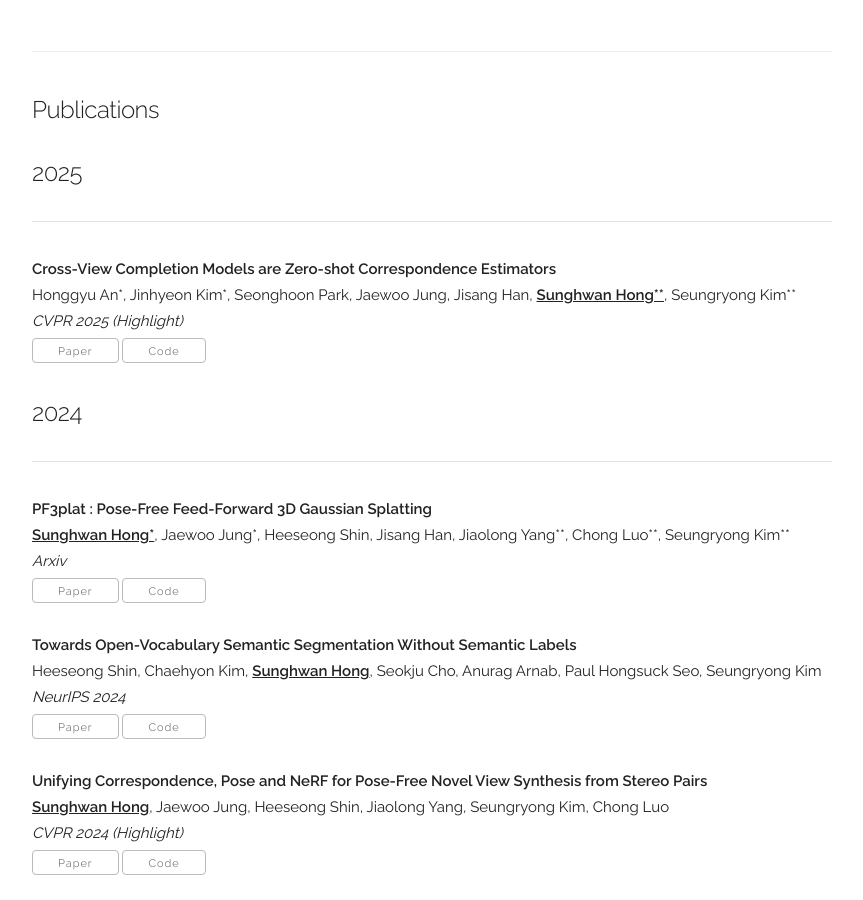
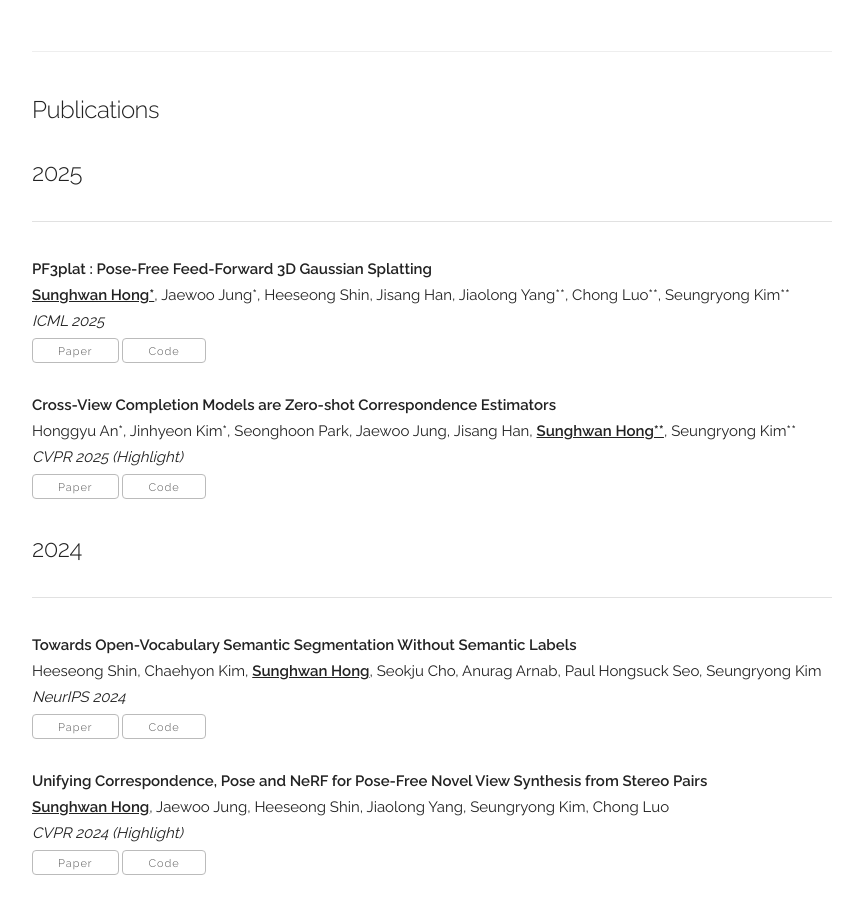
Before and after one commit to jang-1996/jang-1996.github.io, a Jekyll site: the page built from index.html, in a window 1280 px wide and 900 px high, scrolled down 1396 px. Shown: the whole window, without its empty margins (208-1071 px from the left). Built offline with Jekyll 4.4.1, drawn with Linux system fonts in a browser that asks for light colours; some web fonts are replaced.

Commit message:
Update publications.yaml

```diff
--- a/_data/publications.yaml
+++ b/_data/publications.yaml
@@ -1,21 +1,21 @@
 papers:
+  - title: "PF3plat : Pose-Free Feed-Forward 3D Gaussian Splatting"
+    year: "2025"
+    authors: "<b><u>Sunghwan Hong*</u></b>, Jaewoo Jung*, Heeseong Shin, Jisang Han, Jiaolong Yang**, Chong Luo**, Seungryong Kim**"
+    venue: "ICML 2025"
+    paper_pdf: "https://arxiv.org/pdf/2410.22128"
+    code: "https://cvlab-kaist.github.io/PF3plat/"
+    selected: y
+
   - title: "Cross-View Completion Models are Zero-shot Correspondence Estimators"
-    year: "2025"
     authors: "Honggyu An*, Jinhyeon Kim*, Seonghoon Park, Jaewoo Jung, Jisang Han, <b><u>Sunghwan Hong**</u></b>, Seungryong Kim**"
     venue: "CVPR 2025 (Highlight)"
     paper_pdf: "https://arxiv.org/abs/2412.09072"
     code: "https://github.com/cvlab-kaist/ZeroCo"
     selected: y
 
-  - title: "PF3plat : Pose-Free Feed-Forward 3D Gaussian Splatting"
+  - title: "Towards Open-Vocabulary Semantic Segmentation Without Semantic Labels"
     year: "2024"
-    authors: "<b><u>Sunghwan Hong*</u></b>, Jaewoo Jung*, Heeseong Shin, Jisang Han, Jiaolong Yang**, Chong Luo**, Seungryong Kim**"
-    venue: "Arxiv"
-    paper_pdf: "https://arxiv.org/pdf/2410.22128"
-    code: "https://cvlab-kaist.github.io/PF3plat/"
-    selected: y
-
-  - title: "Towards Open-Vocabulary Semantic Segmentation Without Semantic Labels"
     authors: "Heeseong Shin, Chaehyon Kim, <b><u>Sunghwan Hong</u></b>, Seokju Cho, Anurag Arnab, Paul Hongsuck Seo, Seungryong Kim"
     venue: "NeurIPS 2024"
     paper_pdf: "https://arxiv.org/abs/2409.19846"
```
